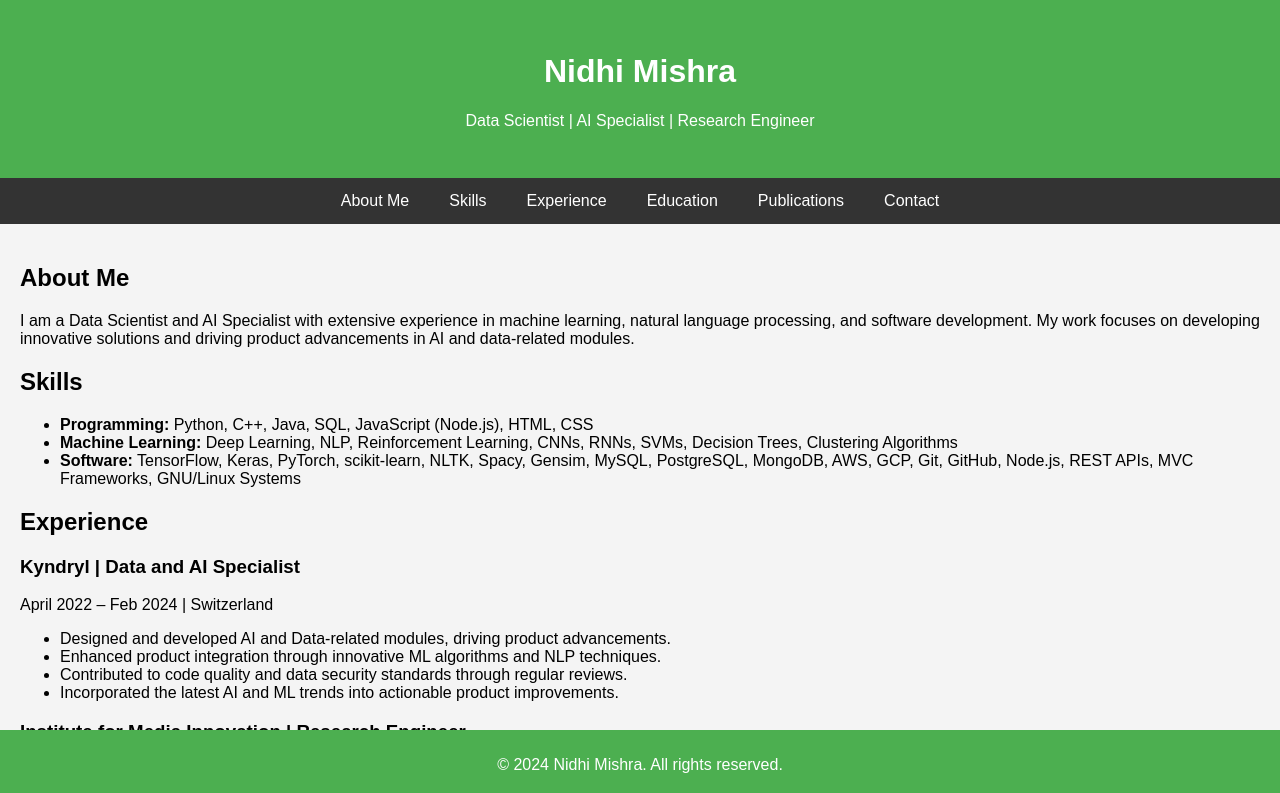
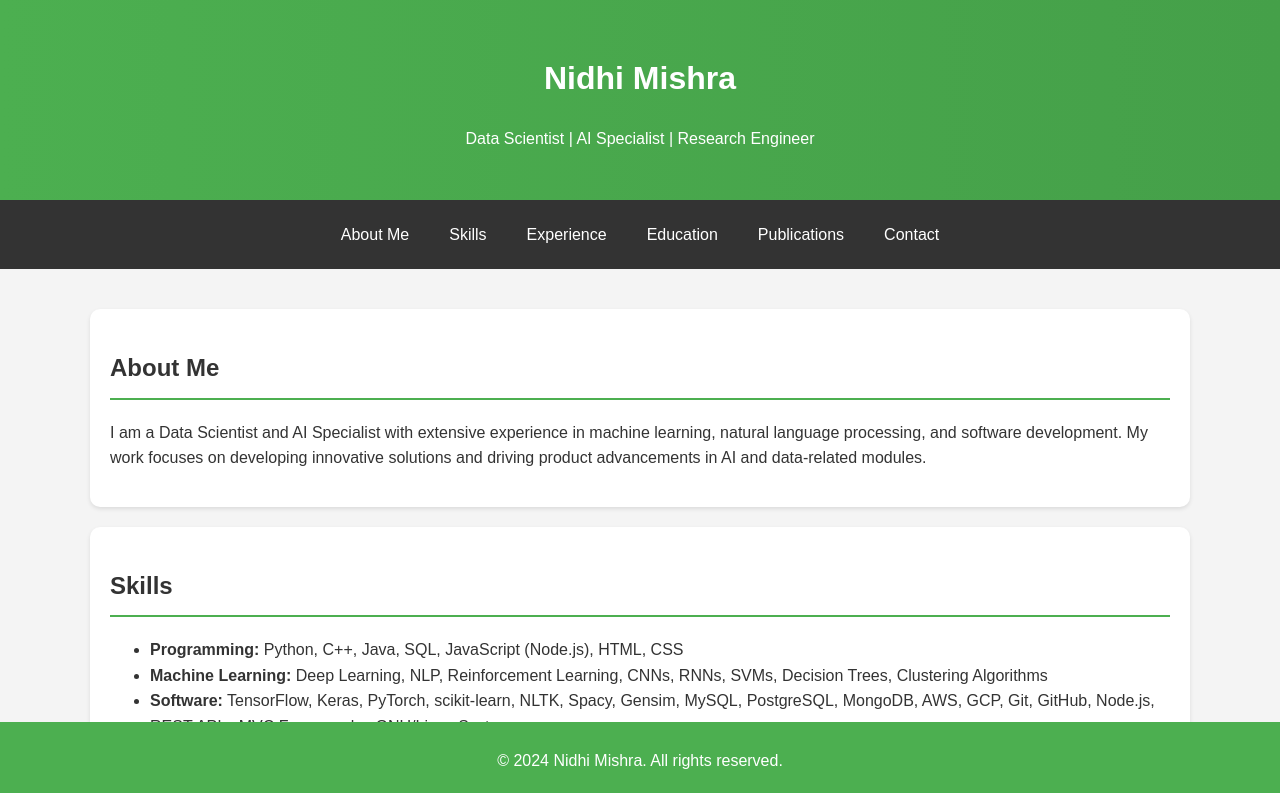
Before and after one commit to NidhiMishra/nidhimishra.github.io, a plain HTML site: page index.html in a window 1280 px wide. Shown: the top 793 px of the page. Drawn offline with Linux system fonts and the light colour scheme.

Commit message:
Update index.html

```diff
--- a/index.html
+++ b/index.html
@@ -10,10 +10,11 @@
             margin: 0;
             padding: 0;
             background-color: #f4f4f4;
-            overflow-x: hidden;
+            color: #333;
+            line-height: 1.6;
         }
         header {
-            background-color: #4CAF50;
+            background: linear-gradient(to right, #4CAF50, #45A049);
             color: white;
             text-align: center;
             padding: 2em 0;
@@ -24,6 +25,10 @@
             justify-content: center;
             background: #333;
             animation: fadeIn 2s ease-out;
+            padding: 0.5em;
+            position: sticky;
+            top: 0;
+            z-index: 1000;
         }
         nav a {
             color: white;
@@ -38,10 +43,21 @@
         }
         .container {
             padding: 20px;
+            max-width: 1100px;
+            margin: auto;
         }
         .section {
             margin: 20px 0;
+            padding: 20px;
+            background: white;
+            border-radius: 10px;
+            box-shadow: 0 2px 4px rgba(0, 0, 0, 0.1);
             animation: fadeInUp 1.5s ease-out;
+        }
+        .section h2 {
+            border-bottom: 2px solid #4CAF50;
+            padding-bottom: 10px;
+            margin-bottom: 20px;
         }
         footer {
             text-align: center;
```
